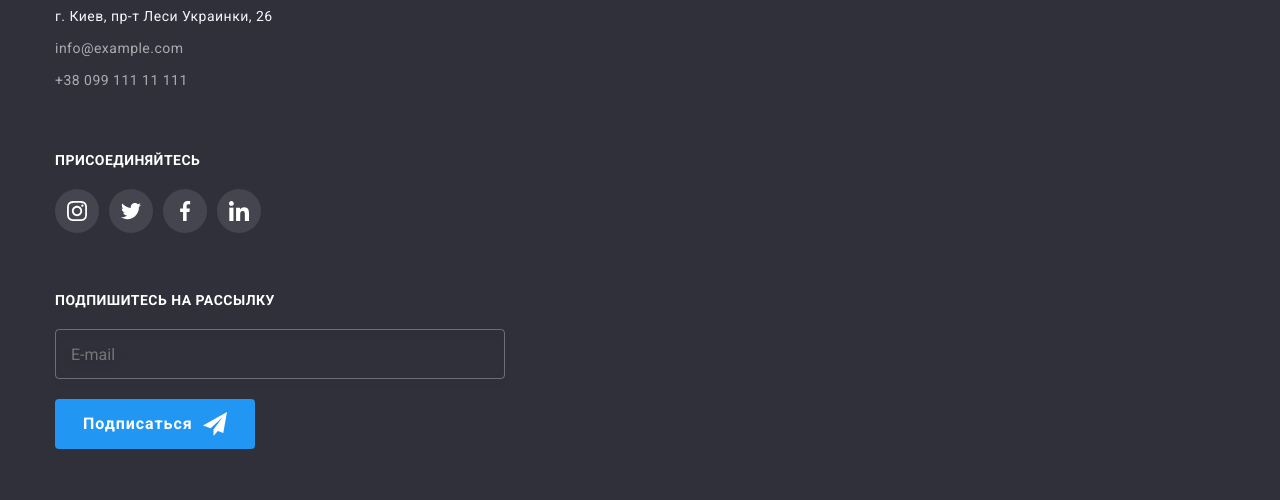
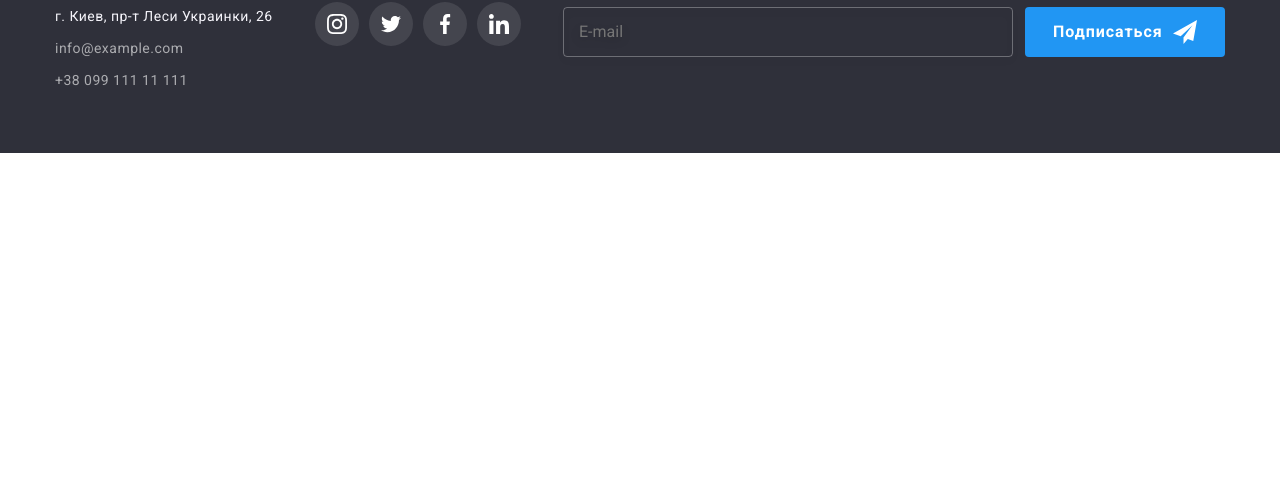
Before and after one commit to daryna-sob/goit-markup-hw-08, a plain HTML site: page index.html in a window 1280 px wide. Shown: the part 2300-2800 px from the top of the page. After the commit the page ends 2453 px from the top, so only its background shows below. Drawn offline with nearby package versions, Linux system fonts and the light colour scheme.

Commit message:
mob-menu index.html

```diff
--- a/index.html
+++ b/index.html
@@ -65,12 +65,7 @@
          <button type="button" class="mob-menu__open"> <svg width="40" height="40">
                   <use href="./images/icons.svg#icon-menu"></use></svg
               > </button>
-
         </div>
-
-
-
-
 
       <div class="mob-menu is-hidden">
       <div class="container">
@@ -512,6 +507,7 @@
     <footer class="footer">
       <div class="container">
       <div class="main-footer">
+        <div class="flex-group">
           <div class="contacts__footer">
             <a lang="en" href="./index.html" class="logo__footer logo link logo--light">
               <span class="logo__word">Web</span>Studio
@@ -565,6 +561,8 @@
                   </li>
                 </ul>
               </div>
+        </div>
+
     <div class="subscribe">
           <p class="subscribe__title">Подпишитесь на рассылку</p>
           <form class="subscribe__form">
--- a/sass/components/_join-footer.scss
+++ b/sass/components/_join-footer.scss
@@ -1,5 +1,12 @@
 .join {
   margin-top: 60px;
+  @include tablet {
+    margin: 0;
+
+    @include desktop {
+      margin: 0 auto;
+    }
+  }
   // margin-left: 70px;
 }
 .join__title,
--- a/sass/components/_main-footer.scss
+++ b/sass/components/_main-footer.scss
@@ -1,7 +1,31 @@
-// .main-footer {
-//   display: flex;
-//   align-items: baseline;
-// }
+.main-footer {
+  display: flex;
+  flex-direction: column;
+  align-items: center;
+
+  @include desktop {
+    flex-direction: row;
+  }
+}
+
+.flex-group {
+  display: flex;
+  flex-direction: column;
+  align-self: center;
+  text-align: center;
+  @include tablet {
+    flex-direction: row;
+    width: 100%;
+    justify-content: space-between;
+    // align-items: center;
+
+    @include desktop {
+      justify-content: unset;
+      align-items: baseline;
+      text-align: unset;
+    }
+  }
+}
 
 .address__location,
 .address__email,
--- a/sass/components/_modal.scss
+++ b/sass/components/_modal.scss
@@ -4,11 +4,12 @@
   background-color: rgba(49, 50, 61, 0.443);
   position: fixed;
   top: 0;
-  transition: opacity 600ms, visibility 600ms;
+  transition: opacity 600ms cubic-bezier(0.4, 0, 0.2, 1),
+    visibility 600ms cubic-bezier(0.4, 0, 0.2, 1);
 }
 .modal {
-  width: 528px;
-  min-height: 581px;
+  width: 450px;
+  min-height: 609px;
   border-radius: 4px;
   background-color: #ffffff;
   position: absolute;
@@ -19,6 +20,10 @@
   padding: 40px;
   .backdrop.is-hidden & {
     transform: translate(0), scale(0), rotate(180deg);
+  }
+  @include desktop {
+    width: 528px;
+    min-height: 581px;
   }
 }
 .modal-close-button {
@@ -34,6 +39,10 @@
   background-color: transparent;
   padding: 6px 6px;
   display: flex;
+  &:focus,
+  &:hover {
+    fill: rgba(33, 150, 243, 1);
+  }
 }
 .modal-button {
   margin: 0 auto;
@@ -41,7 +50,7 @@
   display: block;
 }
 .is-hidden {
-  visibility: none;
+  visibility: hidden;
   opacity: 0;
   pointer-events: none;
 }
@@ -76,7 +85,9 @@
 }
 .checkbox-field {
   display: flex;
-  margin-left: 14px;
+  @include desktop {
+    margin-left: 14px;
+  }
 }
 .input-wrap {
   position: relative;
@@ -111,17 +122,23 @@
   background-repeat: no-repeat;
   background-position: center;
   border: none;
+  position: relative;
 }
 .modal-check:focus + .check-text::before {
   color: var(--accent-button-color);
 }
+
 .check-text {
-  @include font(400, 14px, 1.71);
+  @include font(400, 12px, 1.17);
   color: #757575;
   display: flex;
   align-items: center;
-  position: relative;
+  position: absolute;
+  // position: relative;
   transition: color 250ms cubic-bezier(0.4, 0, 0.2, 1);
+  @include desktop {
+    @include font(400, 14px, 1.71);
+  }
   &::before {
     content: "";
     width: 16px;
@@ -132,7 +149,7 @@
   }
 }
 .modal-span {
-  @include font(400, 14px, 1.71);
+  @include font(400, 12px, 1.17);
   color: #757575;
   display: flex;
   align-items: center;
@@ -141,4 +158,7 @@
   color: #2196f3;
   margin-left: 3px;
   transition: color 250ms cubic-bezier(0.4, 0, 0.2, 1);
+  @include desktop {
+    @include font(400, 14px, 1.71);
+  }
 }
--- a/sass/components/_subscribe-footer.scss
+++ b/sass/components/_subscribe-footer.scss
@@ -1,11 +1,26 @@
 .subscribe {
   // margin-left: 93px;
   margin-top: 60px;
+  display: flex;
+  flex-direction: column;
+  align-items: center;
+
+  @include desktop {
+    margin: 0;
+    align-items: baseline;
+  }
 }
 
-// .subscribe__form {
-//   display: flex;
-// }
+.subscribe__form {
+  display: flex;
+  flex-direction: column;
+  align-items: center;
+
+  @include desktop {
+    flex-direction: row;
+    align-items: baseline;
+  }
+}
 
 // .subscribe__wrap {
 //   position: relative;
@@ -36,4 +51,8 @@
   position: relative;
   display: flex;
   margin-top: 0;
+
+  @include desktop {
+    margin-left: 12px;
+  }
 }
--- a/sass/layout/_header.scss
+++ b/sass/layout/_header.scss
@@ -89,17 +89,13 @@
 .mob-menu__close {
   display: block;
   margin-left: auto;
-  z-index: 1;
   border: none;
   background-color: inherit;
-  &:hover,
-  &:focus {
-    color: var(--tertiary-text-color);
-  }
 }
 
 .mob-menu {
   position: fixed;
+  z-index: 2;
   top: 0;
   left: 0;
   background-color: #ffffff;
@@ -115,7 +111,12 @@
     overflow-y: auto;
   }
 }
-
+.mob-menu__open:hover,
+.mob-menu__open:focus,
+.mob-menu__close:hover,
+.mob-menu__close:focus {
+  fill: rgba(33, 150, 243, 1);
+}
 .mob-menu__item:not(:last-child) {
   margin-bottom: 32px;
 }
```
Also changed, not shown: css/main.css, css/main.min.css, 2 other files. Lines whose indentation alone changed are shown as unchanged.
